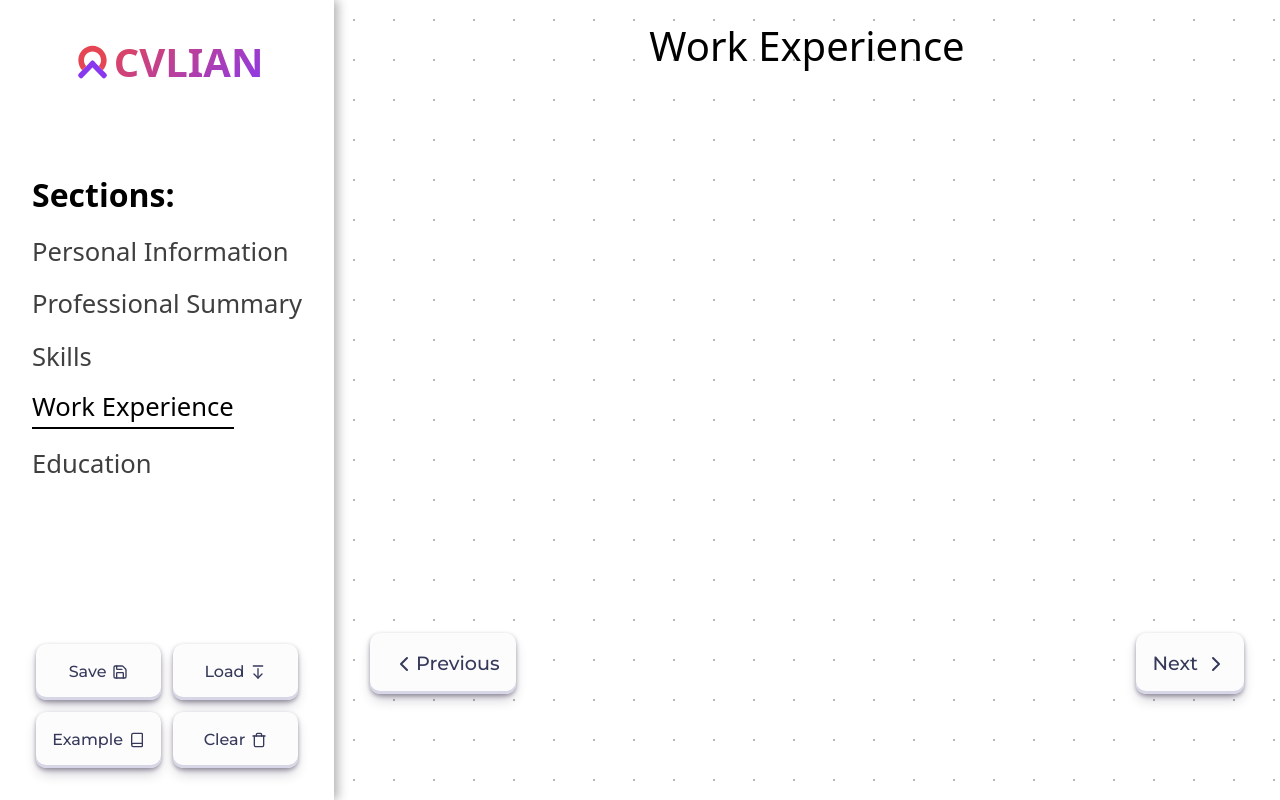
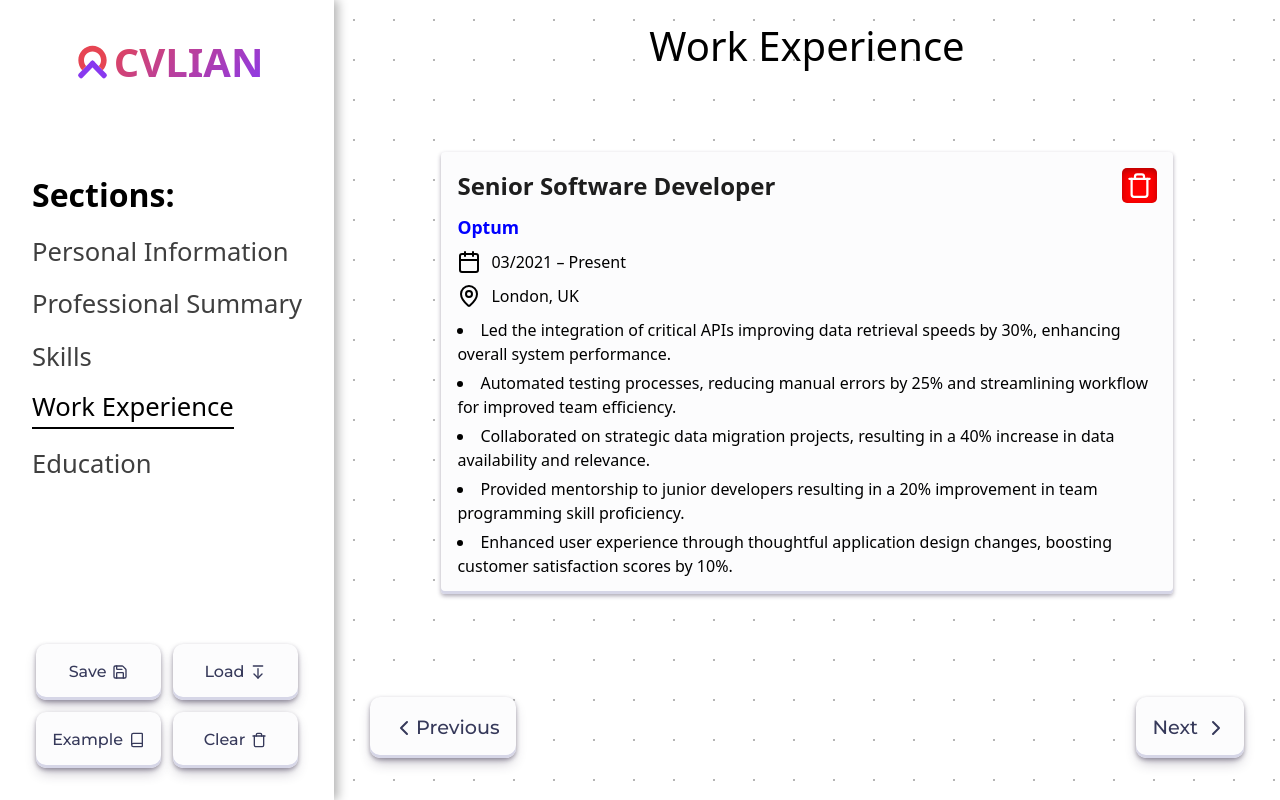
Before and after one commit to AdnaneTaleb10/Odin-CV-Application, a React (Vite) app: page / in a window 1280 px wide. Both pictures are taken after a click on the item "Work Experience". Built offline with nearby package versions, Linux system fonts and the light colour scheme.

Commit message:
add HistoryItem card component with metadata and achievements list

```diff
--- /dev/null
+++ b/src/components/HistoryItem/HistoryItem.css
@@ -0,0 +1,81 @@
+.history-item {
+  display: flex;
+  flex-direction: column;
+  align-items: flex-start;
+  font-weight: 500;
+  gap: 10px;
+  width: 80%;
+  height: fit-content;
+  background-color: #fcfcfd;
+  box-shadow: #2d234266 0 2px 4px, #d6d6e7 0 -3px inset;
+  border-radius: 4px;
+  padding: 16px;
+  margin: 16px;
+}
+
+.history-header {
+  display: flex;
+  width: 100%;
+  justify-content: space-between;
+}
+
+.history-title {
+  font-size: 1.5em;
+  font-weight: 700;
+  color: #1e1e1e;
+}
+
+.delete-icon{
+    background-color: red;
+    color: white;
+    border-radius: 5px;
+    border: none;
+    width: 35px;
+    height: 35px;
+    padding: 4px;
+    box-shadow: #0000004a 0 3px 7px inset;
+    cursor: pointer;
+    transition: box-shadow ease 0.2s , transform ease 0.2s;
+}
+
+.delete-icon:hover{
+    box-shadow: #2d234266 0 2px 4px, #2d23424c 0 7px 13px -3px, #d20f39 0 -3px inset;
+    transform: translateY(-2px);
+}
+
+.history-meta {
+  display: flex;
+  flex-direction: column;
+  gap: 10px;
+}
+
+.history-organization {
+  font-size: 1.1em;
+  font-weight: 800;
+  color: #00f;
+}
+
+.history-duration {
+  display: flex;
+  gap: 10px;
+}
+
+.history-location {
+  display: flex;
+  gap: 10px;
+}
+
+.achievements-container {
+  display: flex;
+  flex-direction: column;
+  align-items: flex-start;
+  gap: 5px;
+  margin: 0;
+  padding: 0;
+  list-style-position: inside;
+}
+
+.achievement {
+  margin: 0;
+  padding: 0;
+}
--- a/src/components/HistoryItem/HistoryItem.jsx
+++ b/src/components/HistoryItem/HistoryItem.jsx
@@ -1,5 +1,5 @@
-import './HistoryItem.css'
-import { Trash, Calendar, MapPin } from 'lucide-react'
+import "./HistoryItem.css";
+import { Trash, Calendar, MapPin } from "lucide-react";
 
 export default function HistoryItem({
   title,
@@ -7,7 +7,7 @@
   startDate,
   endDate,
   location,
-  children,
+  achievements,
 }) {
   return (
     <div className="history-item">
@@ -21,7 +21,9 @@
 
         <div className="history-duration">
           <Calendar />
-          <p>{startDate} – {endDate}</p>
+          <p>
+            {startDate} – {endDate}
+          </p>
         </div>
 
         <div className="history-location">
@@ -30,11 +32,16 @@
         </div>
       </div>
 
-      {children && (
-        <div className="history-details">
-          {children}
-        </div>
-      )}
+      <ul className="achievements-container">
+        {achievements &&
+          achievements.map((achievement, index) => {
+            return (
+              <li key={index} className="achievement">
+                {achievement}
+              </li>
+            );
+          })}
+      </ul>
     </div>
-  )
+  );
 }
--- a/src/components/Main/Main.jsx
+++ b/src/components/Main/Main.jsx
@@ -4,6 +4,7 @@
 import FormSection from "../FormSection/FormSection";
 import SkillsSection from "../SkillSection/SkillSection";
 import { use, useState } from "react";
+import HistoryItem from "../HistoryItem/HistoryItem";
 
 const formSections = [
   {
@@ -68,6 +69,23 @@
         switch (linkIndex) {
           case 2:
             return <SkillsSection />;
+          case 3:
+            return (
+              <HistoryItem
+                title="Senior Software Developer"
+                organization="Optum"
+                startDate="03/2021"
+                endDate="Present"
+                location="London, UK"
+                achievements={[
+                  "Led the integration of critical APIs improving data retrieval speeds by 30%, enhancing overall system performance.",
+                  "Automated testing processes, reducing manual errors by 25% and streamlining workflow for improved team efficiency.",
+                  "Collaborated on strategic data migration projects, resulting in a 40% increase in data availability and relevance.",
+                  "Provided mentorship to junior developers resulting in a 20% improvement in team programming skill proficiency.",
+                  "Enhanced user experience through thoughtful application design changes, boosting customer satisfaction scores by 10%.",
+                ]}
+              />
+            );
 
           default:
             return formSections.map((section, index) =>
```
